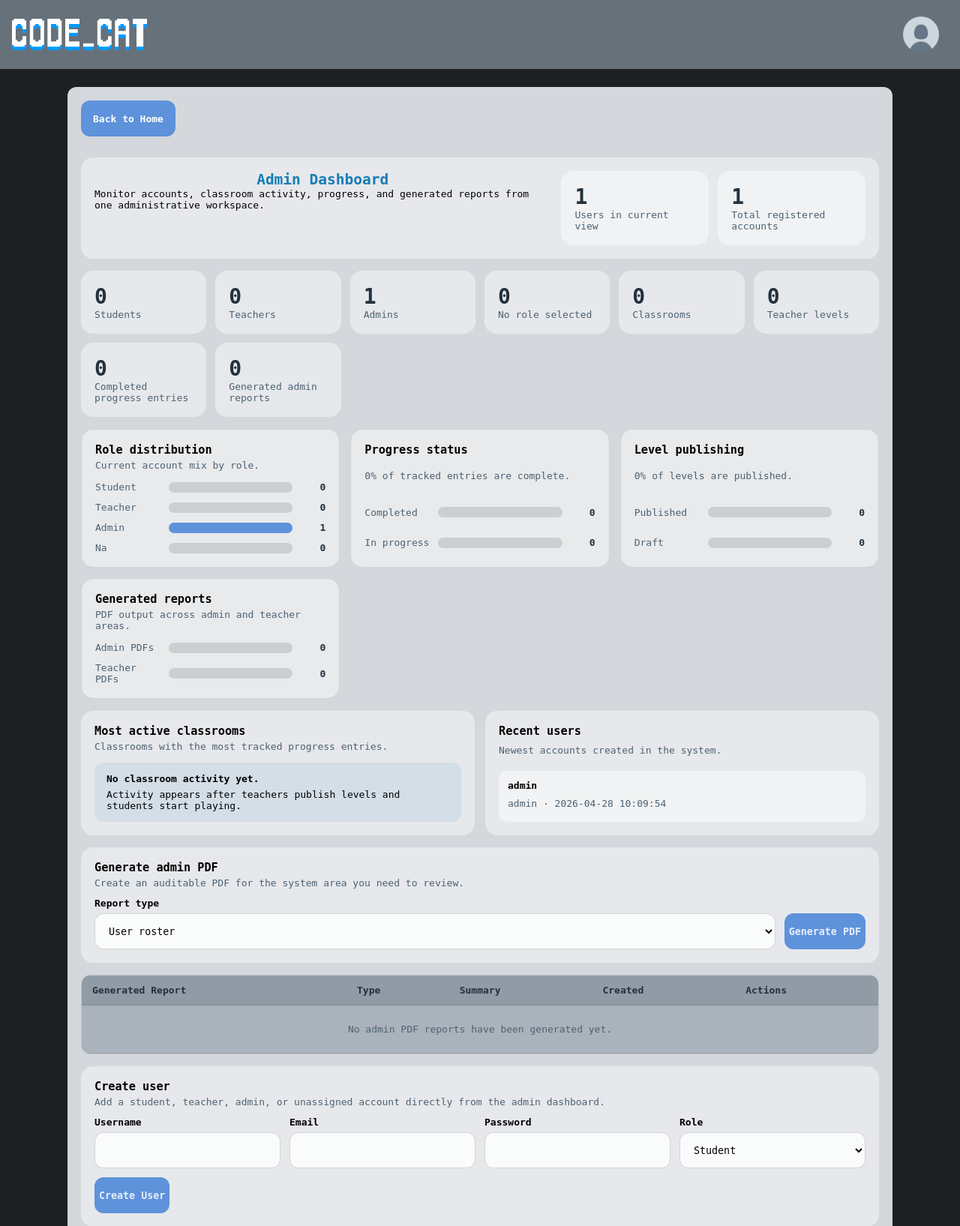
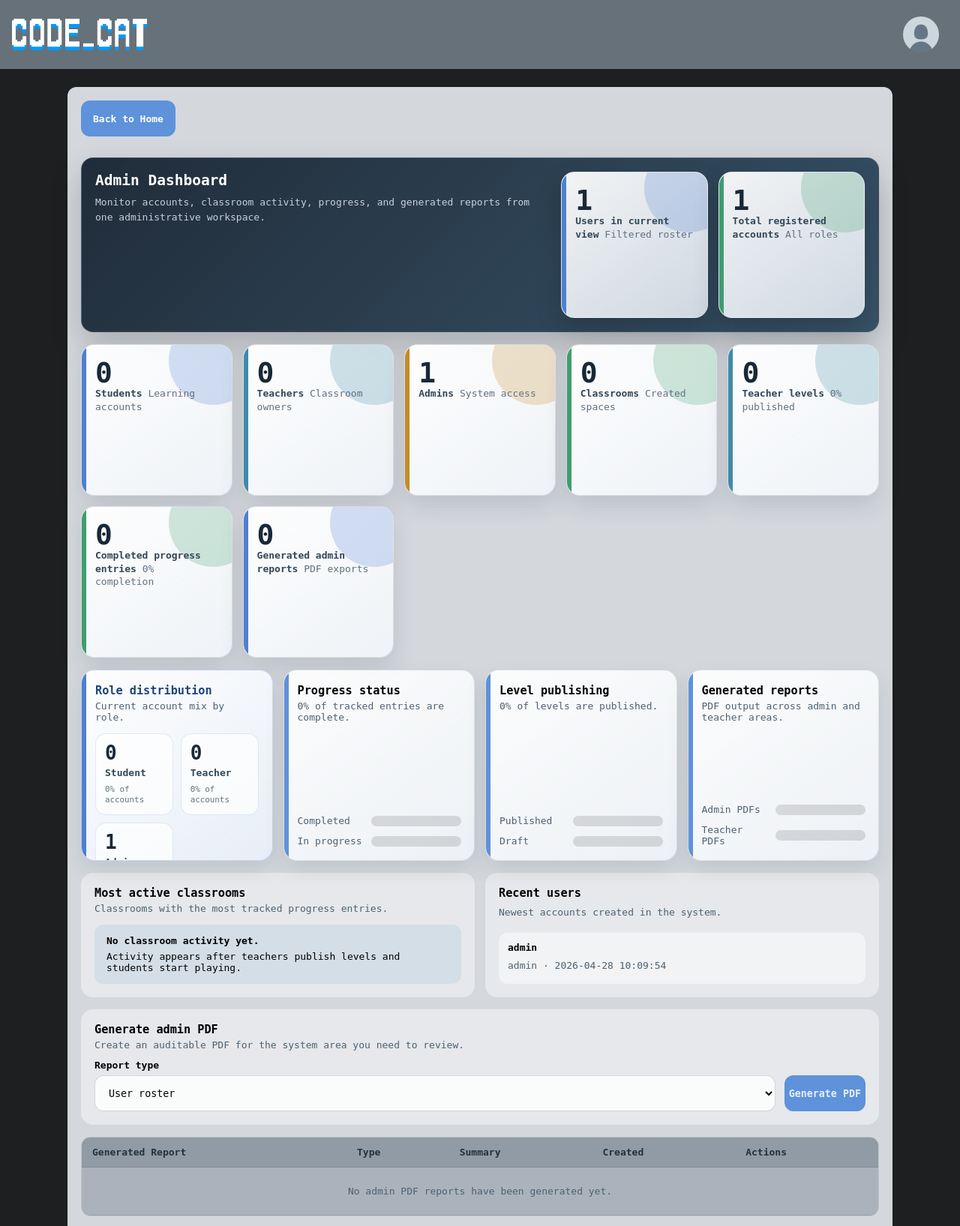
Before and after one commit to Jeh7/Code-Cat, a PHP site: page /reports.php in a window 1280 px wide. Shown: the top 1635 px of the page at 75% size. Run offline with PHP 8.4, Linux system fonts and the light colour scheme; a user stored in the database is signed in; data comes from the database, SQL or seed files in the repository; data that the repository does not hold is empty.

Commit message:
admin dashboard improvement

```diff
--- a/reports.php
+++ b/reports.php
@@ -425,7 +425,7 @@ if ($edit_user_id > 0) {
 <head>
     <title>Admin Dashboard</title>
     <meta name="viewport" content="width=device-width, initial-scale=1.0">
-    <link rel="stylesheet" href="style.css">
+    <link rel="stylesheet" href="style.css?v=admin-dashboard-cards">
 </head>
 <body>
     <div class="tab">
@@ -461,74 +461,85 @@ if ($edit_user_id > 0) {
             <a class="secondary_button" href="index.php">Back to Home</a>
         </div>
 
-        <div class="dashboard_hero">
-            <div>
+        <div class="dashboard_hero admin_dashboard_hero">
+            <div class="admin_hero_copy">
                 <h2>Admin Dashboard</h2>
                 <p>Monitor accounts, classroom activity, progress, and generated reports from one administrative workspace.</p>
             </div>
-            <div class="dashboard_summary">
-                <div class="dashboard_summary_card">
+            <div class="admin_hero_metrics">
+                <div class="dashboard_summary_card analytics_card analytics_card_primary">
                     <strong><?= $report_count ?></strong>
                     <span><?= $role === '' ? 'Users in current view' : ucfirst($role) . ' users in current view' ?></span>
+                    <small>Filtered roster</small>
                 </div>
-                <div class="dashboard_summary_card">
+                <div class="dashboard_summary_card analytics_card analytics_card_success">
                     <strong><?= array_sum($role_counts) ?></strong>
                     <span>Total registered accounts</span>
+                    <small>All roles</small>
                 </div>
             </div>
         </div>
 
         <?= render_flash_messages() ?>
 
-        <div class="dashboard_summary">
-            <div class="dashboard_summary_card">
+        <div class="analytics_grid">
+            <div class="dashboard_summary_card analytics_card analytics_card_primary">
                 <strong><?= $role_counts['student'] ?></strong>
                 <span>Students</span>
+                <small>Learning accounts</small>
             </div>
-            <div class="dashboard_summary_card">
+            <div class="dashboard_summary_card analytics_card analytics_card_info">
                 <strong><?= $role_counts['teacher'] ?></strong>
                 <span>Teachers</span>
+                <small>Classroom owners</small>
             </div>
-            <div class="dashboard_summary_card">
+            <div class="dashboard_summary_card analytics_card analytics_card_warning">
                 <strong><?= $role_counts['admin'] ?></strong>
                 <span>Admins</span>
+                <small>System access</small>
             </div>
-            <div class="dashboard_summary_card">
-                <strong><?= $role_counts['na'] ?></strong>
-                <span>No role selected</span>
-            </div>
-            <div class="dashboard_summary_card">
+            <div class="dashboard_summary_card analytics_card analytics_card_success">
                 <strong><?= (int)$system_summary['total_classrooms'] ?></strong>
                 <span>Classrooms</span>
+                <small>Created spaces</small>
             </div>
-            <div class="dashboard_summary_card">
+            <div class="dashboard_summary_card analytics_card analytics_card_info">
                 <strong><?= (int)$system_summary['total_levels'] ?></strong>
                 <span>Teacher levels</span>
+                <small><?= $publishing_rate ?>% published</small>
             </div>
-            <div class="dashboard_summary_card">
+            <div class="dashboard_summary_card analytics_card analytics_card_success">
                 <strong><?= (int)$system_summary['completed_entries'] ?></strong>
                 <span>Completed progress entries</span>
+                <small><?= $completion_rate ?>% completion</small>
             </div>
-            <div class="dashboard_summary_card">
+            <div class="dashboard_summary_card analytics_card analytics_card_primary">
                 <strong><?= (int)$system_summary['admin_reports'] ?></strong>
                 <span>Generated admin reports</span>
+                <small>PDF exports</small>
             </div>
         </div>
 
         <div class="admin_chart_grid">
-            <div class="admin_chart_panel">
+            <div class="admin_chart_panel role_distribution_card">
                 <div class="dashboard_section_header">
                     <h3>Role distribution</h3>
                     <p>Current account mix by role.</p>
                 </div>
-                <div class="bar_chart">
+                <div class="role_distribution_grid">
                     <?php foreach ($role_counts as $chart_role => $chart_count): ?>
-                    <div class="bar_row">
-                        <span><?= htmlspecialchars(ucfirst($chart_role)) ?></span>
-                        <div class="bar_track" aria-label="<?= htmlspecialchars($chart_role) ?> <?= (int)$chart_count ?>">
-                            <span style="width: <?= (int)round(((int)$chart_count / $max_role_count) * 100) ?>%;"></span>
+                    <?php if ($chart_role === 'na') { continue; } ?>
+                    <?php
+                        $role_label = ucfirst($chart_role);
+                        $assigned_role_total = max(1, $role_counts['student'] + $role_counts['teacher'] + $role_counts['admin']);
+                        $role_percent = (int)round(((int)$chart_count / $assigned_role_total) * 100);
+                    ?>
+                    <div class="role_distribution_item">
+                        <div>
+                            <strong><?= (int)$chart_count ?></strong>
+                            <span><?= htmlspecialchars($role_label) ?></span>
                         </div>
-                        <strong><?= (int)$chart_count ?></strong>
+                        <small><?= $role_percent ?>% of accounts</small>
                     </div>
                     <?php endforeach; ?>
                 </div>
--- a/style.css
+++ b/style.css
@@ -998,6 +998,123 @@ iframe,
   color: var(--muted_ink);
 }
 
+.admin_dashboard_hero {
+  background:
+    linear-gradient(135deg, rgba(22, 34, 46, 0.94), rgba(40, 68, 92, 0.9)),
+    linear-gradient(135deg, rgba(94, 146, 218, 0.2), rgba(75, 181, 137, 0.14));
+  color: #f5f8ff;
+  border: 1px solid rgba(255, 255, 255, 0.12);
+  box-shadow: 0 18px 44px rgba(0, 0, 0, 0.2);
+}
+
+.admin_dashboard_hero h2 {
+  color: #ffffff;
+  text-align: left;
+}
+
+.admin_dashboard_hero p {
+  color: rgba(245, 248, 255, 0.8);
+  line-height: 1.55;
+}
+
+.admin_hero_copy {
+  display: grid;
+  gap: 8px;
+}
+
+.admin_hero_metrics,
+.analytics_grid {
+  display: grid;
+  gap: 14px;
+}
+
+.admin_hero_metrics {
+  grid-template-columns: repeat(2, minmax(140px, 1fr));
+}
+
+.analytics_grid {
+  grid-template-columns: repeat(auto-fit, minmax(190px, 1fr));
+}
+
+.analytics_card {
+  position: relative;
+  isolation: isolate;
+  min-height: 0;
+  aspect-ratio: 1 / 1;
+  overflow: hidden;
+  border: 1px solid rgba(34, 49, 62, 0.12);
+  border-radius: 18px;
+  background:
+    linear-gradient(145deg, rgba(255, 255, 255, 0.96), rgba(244, 248, 252, 0.82));
+  box-shadow: 0 14px 32px rgba(24, 37, 52, 0.12);
+  align-content: space-between;
+}
+
+.analytics_card::before {
+  content: "";
+  position: absolute;
+  inset: 0 auto 0 0;
+  width: 6px;
+  background: var(--analytics_accent, var(--accent));
+}
+
+.analytics_card::after {
+  content: "";
+  position: absolute;
+  right: -34px;
+  top: -38px;
+  width: 118px;
+  height: 118px;
+  border-radius: 50%;
+  background: color-mix(in srgb, var(--analytics_accent, var(--accent)) 24%, transparent);
+  z-index: -1;
+}
+
+.analytics_card strong {
+  font-size: clamp(26px, 4vw, 38px);
+  line-height: 1;
+  color: #192838;
+}
+
+.analytics_card span {
+  color: #324657;
+  font-weight: bold;
+  line-height: 1.35;
+}
+
+.analytics_card small {
+  color: #5f7180;
+  font-size: 13px;
+  line-height: 1.35;
+}
+
+.analytics_card_primary {
+  --analytics_accent: #4f7fd1;
+}
+
+.analytics_card_success {
+  --analytics_accent: #3f9d6f;
+}
+
+.analytics_card_info {
+  --analytics_accent: #3e8ba8;
+}
+
+.analytics_card_warning {
+  --analytics_accent: #c48a2b;
+}
+
+.analytics_card_muted {
+  --analytics_accent: #7a8793;
+}
+
+.admin_dashboard_hero .analytics_card {
+  border-color: rgba(255, 255, 255, 0.2);
+  background:
+    linear-gradient(145deg, rgba(255, 255, 255, 0.94), rgba(232, 239, 247, 0.86));
+  box-shadow: 0 16px 34px rgba(0, 0, 0, 0.18);
+}
+
 .admin_chart_grid,
 .admin_insight_grid {
   display: grid;
@@ -1005,7 +1122,7 @@ iframe,
 }
 
 .admin_chart_grid {
-  grid-template-columns: repeat(auto-fit, minmax(260px, 1fr));
+  grid-template-columns: repeat(4, minmax(0, 1fr));
 }
 
 .admin_insight_grid {
@@ -1013,13 +1130,86 @@ iframe,
 }
 
 .admin_chart_panel {
-  background: rgba(255, 255, 255, 0.46);
+  position: relative;
+  min-height: 0;
+  aspect-ratio: 1 / 1;
+  overflow: hidden;
+  background:
+    linear-gradient(145deg, rgba(255, 255, 255, 0.92), rgba(244, 248, 252, 0.78));
   border: 1px solid var(--border_soft);
-  border-radius: 16px;
+  border-radius: 18px;
   padding: 18px;
   display: grid;
   gap: 14px;
   box-sizing: border-box;
+  box-shadow: 0 12px 28px rgba(24, 37, 52, 0.1);
+  align-content: space-between;
+}
+
+.admin_chart_panel::before {
+  content: "";
+  position: absolute;
+  inset: 0 auto 0 0;
+  width: 6px;
+  background: var(--accent);
+}
+
+.role_distribution_card {
+  --role_card_accent: #4f7fd1;
+  background:
+    linear-gradient(145deg, rgba(255, 255, 255, 0.96), rgba(235, 242, 252, 0.84));
+  border-color: rgba(79, 127, 209, 0.28);
+}
+
+.role_distribution_card::before {
+  background: var(--role_card_accent);
+}
+
+.role_distribution_card .dashboard_section_header h3 {
+  color: #1d4678;
+}
+
+.role_distribution_grid {
+  display: grid;
+  grid-template-columns: repeat(2, minmax(0, 1fr));
+  gap: 10px;
+}
+
+.role_distribution_item {
+  min-width: 0;
+  aspect-ratio: 1 / 1;
+  display: grid;
+  align-content: space-between;
+  gap: 8px;
+  padding: 12px;
+  border: 1px solid rgba(79, 127, 209, 0.16);
+  border-radius: 14px;
+  background: rgba(255, 255, 255, 0.7);
+  box-sizing: border-box;
+}
+
+.role_distribution_item strong,
+.role_distribution_item span,
+.role_distribution_item small {
+  display: block;
+}
+
+.role_distribution_item strong {
+  color: #192838;
+  font-size: 26px;
+  line-height: 1;
+}
+
+.role_distribution_item span {
+  margin-top: 6px;
+  color: #324657;
+  font-weight: bold;
+  overflow-wrap: anywhere;
+}
+
+.role_distribution_item small {
+  color: #5f7180;
+  line-height: 1.3;
 }
 
 .bar_chart {
@@ -1653,6 +1843,14 @@ iframe,
   .dashboard_hero {
     grid-template-columns: 1fr;
   }
+
+  .analytics_grid {
+    grid-template-columns: repeat(2, minmax(0, 1fr));
+  }
+
+  .admin_chart_grid {
+    grid-template-columns: repeat(2, minmax(0, 1fr));
+  }
 }
 
 @media (max-width: 720px) {
@@ -1719,4 +1917,14 @@ iframe,
   .levels_selector_grid {
     grid-template-columns: repeat(2, minmax(120px, 1fr));
   }
-}
+
+  .admin_hero_metrics,
+  .analytics_grid,
+  .admin_chart_grid {
+    grid-template-columns: 1fr;
+  }
+
+  .role_distribution_grid {
+    grid-template-columns: repeat(2, minmax(0, 1fr));
+  }
+}
```
Also changed, not shown: skills/ui-ux-designer/SKILL.md (+34 -195 lines).
